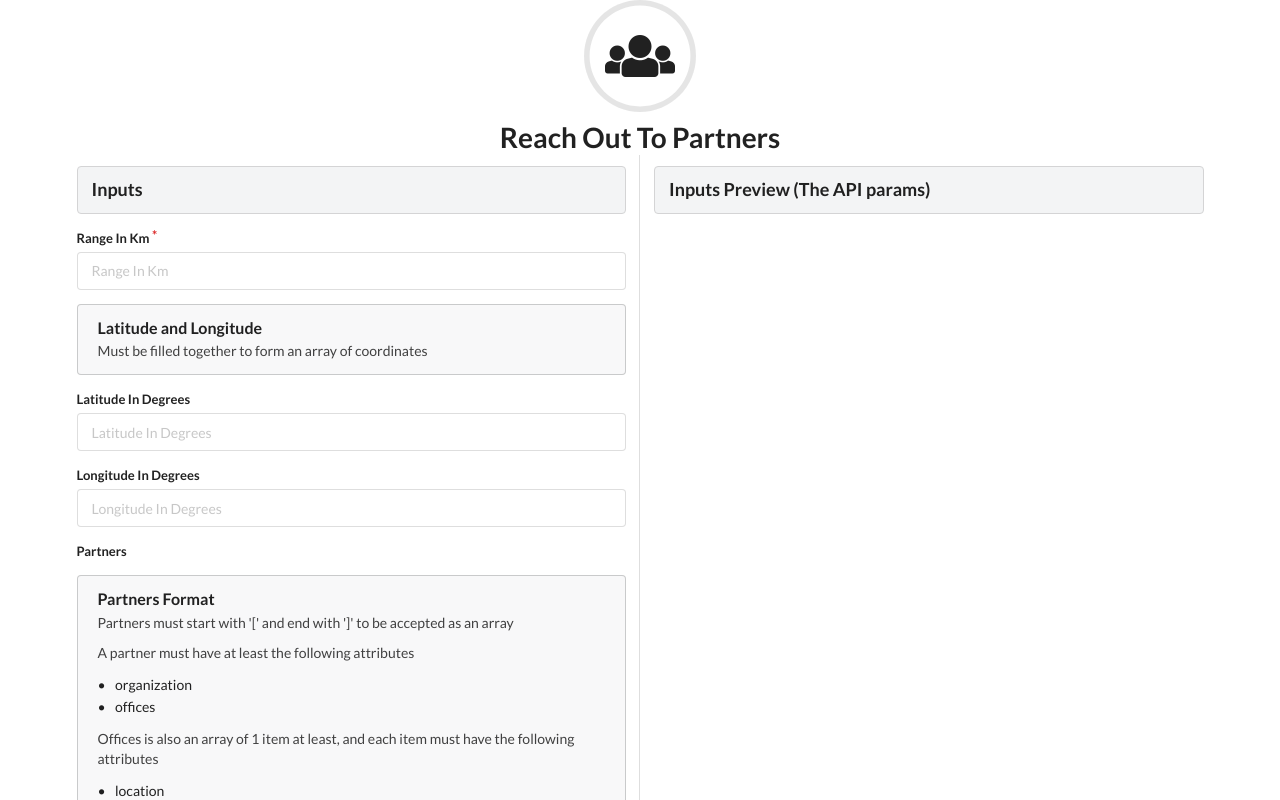
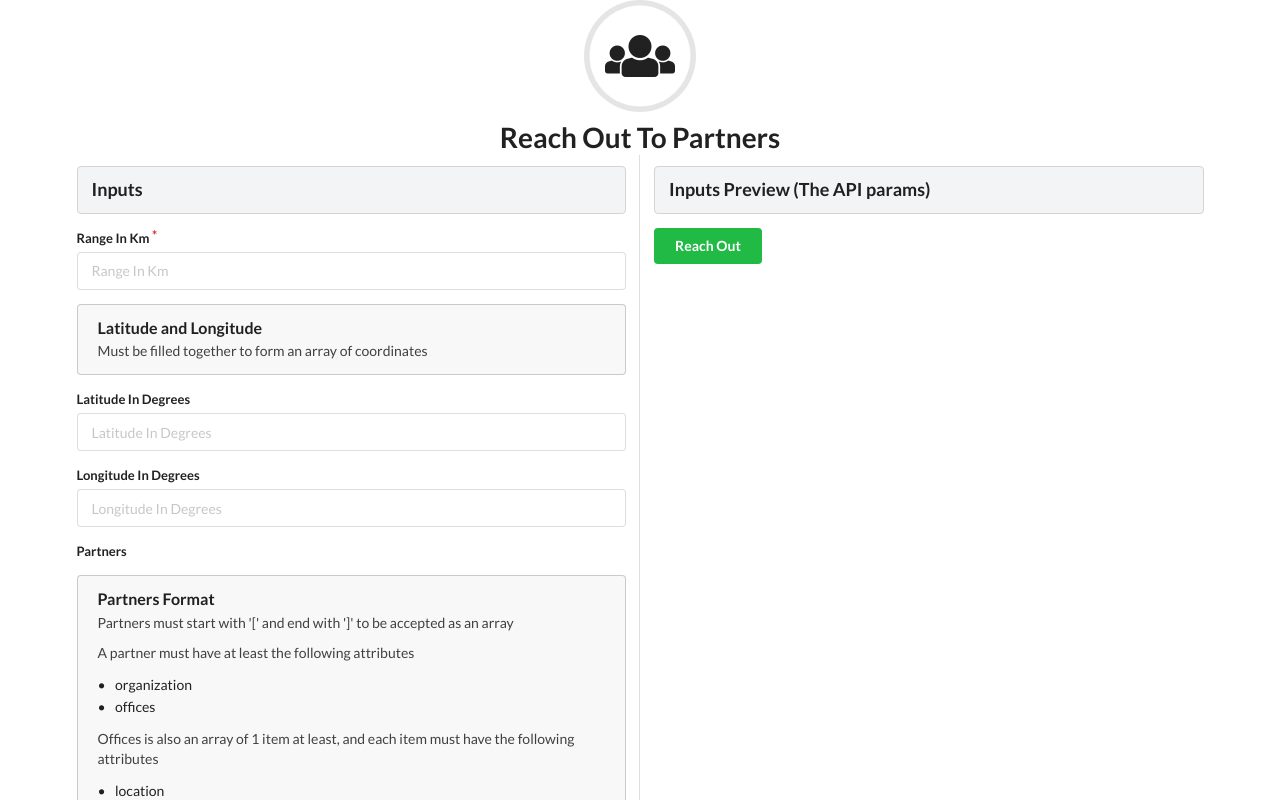
Before and after one commit to etienneeid90/partners-reach-out, a React (Create React App) app in the folder reach-out-web-app/: page / in a window 1280 px wide. Shown: the top 800 px of the page. Built offline with nearby package versions, Linux system fonts and the light colour scheme.

Commit message:
added button for the api call

```diff
--- a/reach-out-web-app/src/components/InputsPreview.js
+++ b/reach-out-web-app/src/components/InputsPreview.js
@@ -1,15 +1,6 @@
 import React, { Component } from 'react';
 
 class InputsPreview extends Component {
-    constructor() {
-		super();
-
-		this.state = {
-            range: null,
-            latitude: null,
-            longitude: null
-		};
-	}
 
 	render() {
 		return (
@@ -17,6 +8,14 @@ class InputsPreview extends Component {
                 <h3 className='ui block header'>
                         Inputs Preview (The API params)
                     </h3>
+                    <button
+                        className='positive ui button'
+                        onClick={ () => {
+                            this.props.onReachOut();
+                        }}
+                    >
+                        Reach Out
+                    </button>
                 <pre>
                     <code>{this.props.jsonParams}</code>
                 </pre>
```
